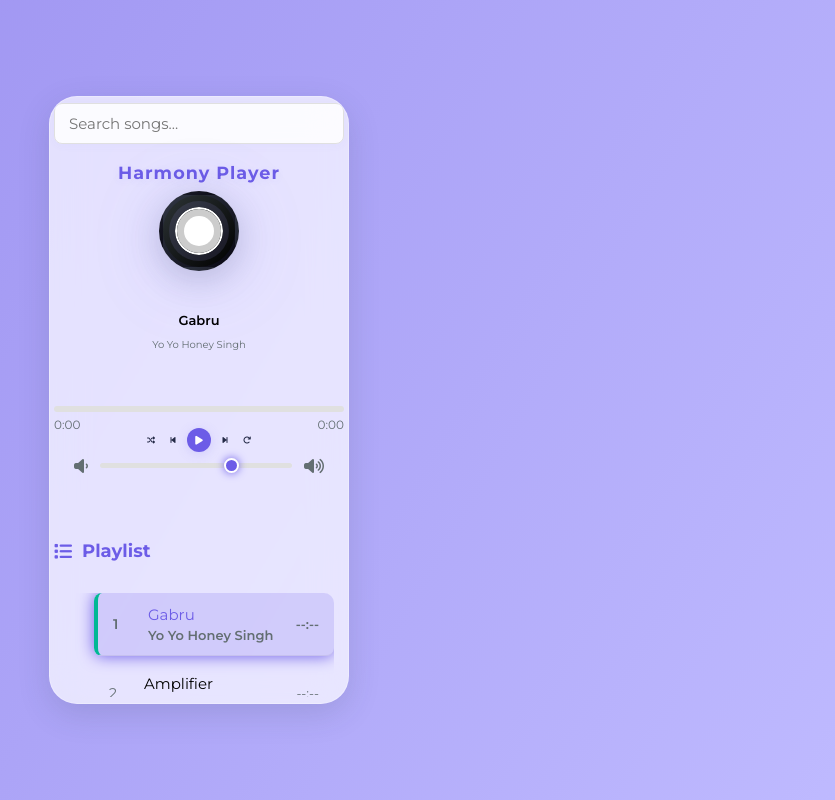
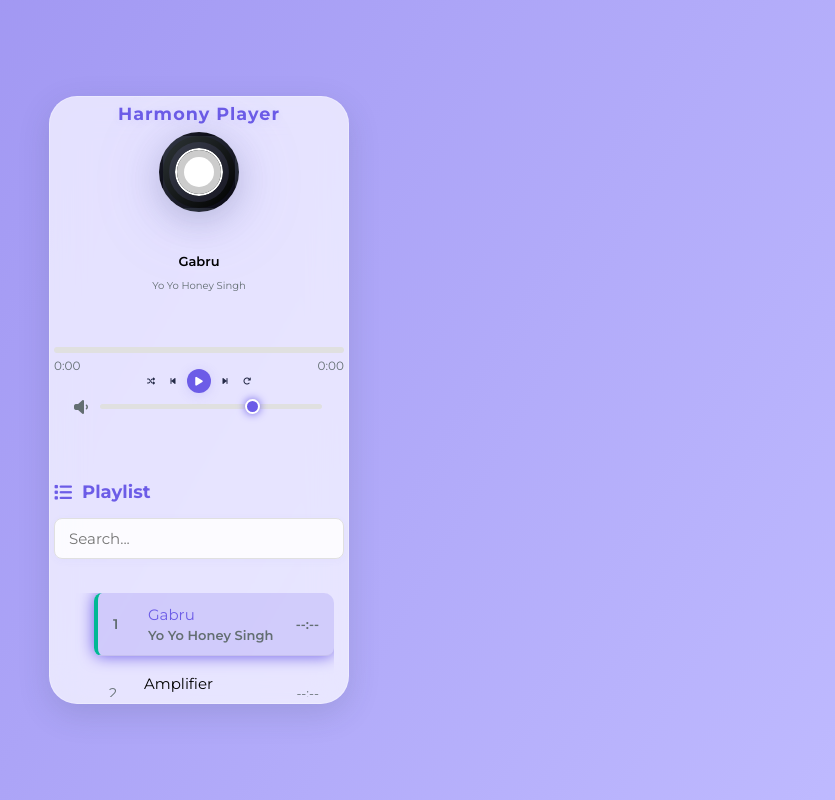
Before and after one commit to n2023ik/harmony-player, a plain HTML site: page index.html in a window 1280 px wide. Shown: the whole page, without its empty margins (441-1276 px from the left). Drawn offline with Linux system fonts and the light colour scheme; placeholder pictures from the web are drawn by us.

Commit message:
Update index.html

```diff
--- a/index.html
+++ b/index.html
@@ -10,7 +10,6 @@
 <body>
     <div class="container">
         <div class="music-player">
-            <input type="text" id="playlist-search" class="playlist-search" placeholder="Search songs..." autocomplete="off">
             <div class="header">
                 <h1>Harmony Player</h1>
             </div>
@@ -58,18 +57,19 @@
                 <div class="volume-control">
                     <i class="fas fa-volume-down" id="volume-icon"></i>
                     <input type="range" id="volume-slider" min="0" max="1" step="0.01" value="0.7">
-                    <i class="fas fa-volume-up"></i>
                 </div>
             </div>
 
             <div class="playlist-container">
-                <h3><i class="fas fa-list"></i> Playlist</h3>
+                <div class="playlist-header">
+                    <h3><i class="fas fa-list"></i> Playlist</h3>
+                    <input type="text" id="playlist-search" class="playlist-search" placeholder="Search..." autocomplete="off">
+                </div>
                 <div class="playlist-scroll">
                     <ul id="playlist">
                         <li class="empty-playlist">
                             <i class="fas fa-music"></i>
                             <p>No songs in playlist</p>
-                            <p>Add songs using the button above</p>
                         </li>
                     </ul>
                 </div>
```
